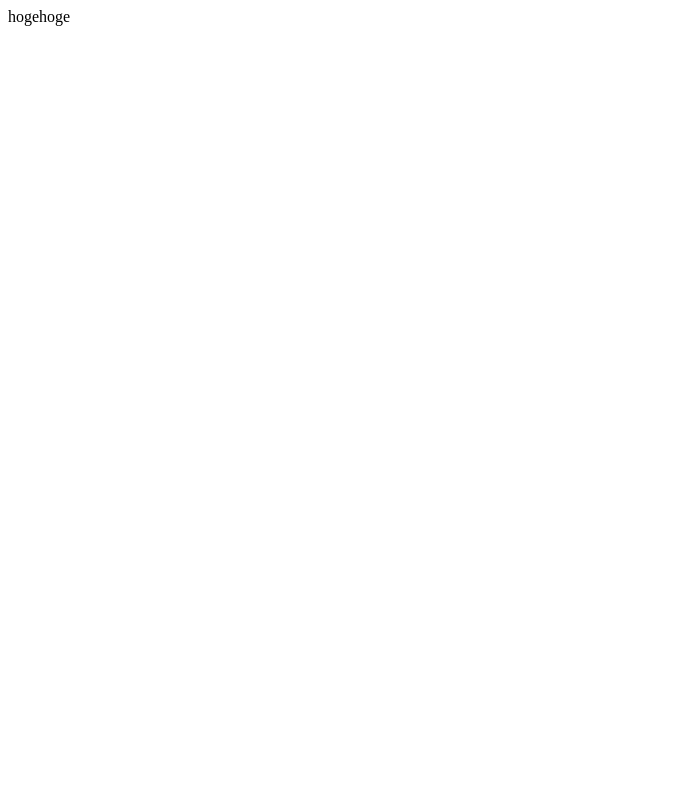
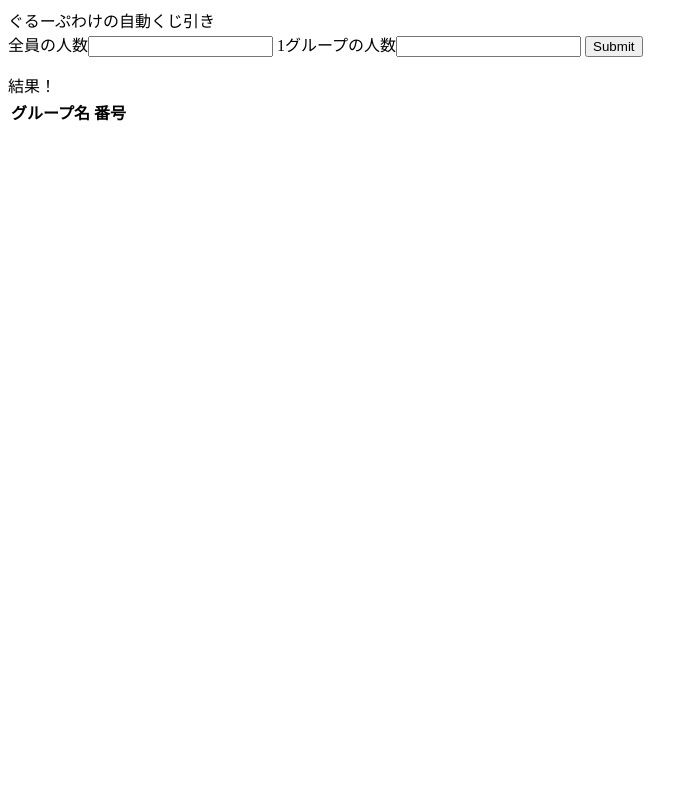
Before and after one commit to masato-ka/GroupingMember, a Flask app: page / in a window 1280 px wide. Before the commit the part shown is almost empty. Shown: the whole page, without its empty margins (0-698 px from the left). Run offline with Flask 2, Linux system fonts and the light colour scheme; lists and menus that the app fills with data are empty.

Commit message:
create template

```diff
--- a/templates/index.html
+++ b/templates/index.html
@@ -1,6 +1,29 @@
 <html>
-<head></head>
+<head>
+<meta name="viewport" content="width=device-width, initial-scale=1, maximum-scale=1, user-scalable=no" />
+<meta name="viewport"
+id="iphone-viewport"
+content="width=480,
+user-scalable=no,
+maximum-scale=0.6667" />
+<title> Grouping member. </title>
+</head>
 <body>
-hogehoge
+ぐるーぷわけの自動くじ引き
+
+<form>
+<label>全員の人数</label><input id='total' type='text' />
+<label>1グループの人数</label><input id='member' type='text' />
+<input id='exec' type='submit'>
+</form>
+
+結果！
+<table id='result'>
+<tr>
+<th>グループ名</th><th>番号</th>
+<tr>
+
+</table>
+
 </body>
 </html>
```
